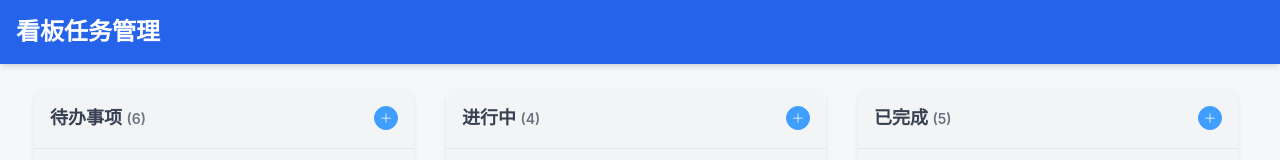
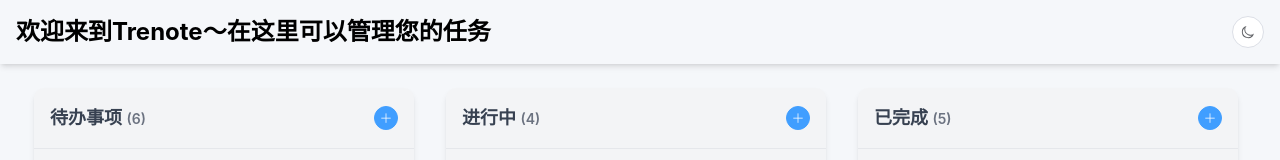
Before and after one commit to juseyanwu/Trenote, a Vue app: page / in a window 1280 px wide. Shown: the top 160 px of the page. Built offline with nearby package versions, Linux system fonts and the light colour scheme.

Commit message:
feat: 暗色模式

```diff
--- a/package.json
+++ b/package.json
@@ -19,6 +19,7 @@
     "@types/body-parser": "^1.19.5",
     "@types/express": "^5.0.0",
     "@vercel/blob": "^0.27.3",
+    "@vueuse/core": "^13.0.0",
     "body-parser": "^1.20.3",
     "cors": "^2.8.5",
     "dotenv": "^16.4.7",
--- a/src/App.vue
+++ b/src/App.vue
@@ -1,7 +1,19 @@
 <template>
   <div class="app-container">
-    <header class="bg-blue-600 text-white p-4 shadow-md">
-      <h1 class="text-2xl font-bold">看板任务管理</h1>
+    <header class="bg-white-600 dark:bg-gray-800 text-white p-4 shadow-md flex justify-between items-center">
+      <h1 class="text-2xl font-bold text-black dark:text-white">欢迎来到Trenote～在这里可以管理您的任务</h1>
+      <div class="theme-switch">
+        <el-tooltip :content="isDark ? '切换到亮色模式' : '切换到暗色模式'" placement="bottom">
+          <el-button circle @click="toggleDark()">
+            <el-icon v-if="isDark">
+              <Sunny />
+            </el-icon>
+            <el-icon v-else>
+              <Moon />
+            </el-icon>
+          </el-button>
+        </el-tooltip>
+      </div>
     </header>
     <main class="p-4">
       <router-view />
@@ -10,7 +22,17 @@
 </template>
 
 <script setup lang="ts">
-// 主应用组件
+import { useDark, useToggle } from '@vueuse/core'
+import { Sunny, Moon } from '@element-plus/icons-vue'
+
+// 使用Element Plus的useDark钩子实现暗黑模式切换
+const isDark = useDark({
+  selector: 'html',
+  attribute: 'class',
+  valueDark: 'dark',
+  valueLight: ''
+})
+const toggleDark = useToggle(isDark)
 </script>
 
 <style>
@@ -20,10 +42,17 @@
   min-height: 100vh;
   display: flex;
   flex-direction: column;
-  background-color: #f5f7fa;
+  background-color: var(--bg-color);
+  color: var(--text-color);
 }
 
 main {
   flex: 1;
 }
+
+.theme-switch {
+  transition: all 0.3s ease;
+}
+
+/* 暗黑模式样式通过styles.css全局设置 */
 </style>
--- a/src/components/DraggableTaskCard.vue
+++ b/src/components/DraggableTaskCard.vue
@@ -1,46 +1,31 @@
 <template>
   <div
-    class="task-card bg-white rounded-lg shadow-sm overflow-hidden hover:shadow-md transition-all duration-300 waterfall-item"
-    @dragstart="onDragStart"
-    @dragend="onDragEnd"
-  >
+    class="task-card bg-white dark:bg-gray-700 rounded-lg shadow-sm overflow-hidden hover:shadow-md transition-all duration-300 waterfall-item"
+    @dragstart="onDragStart" @dragend="onDragEnd">
     <!-- 卡片图片 -->
     <div v-if="task.image" :class="`card-image card-image-${task.id}`" :style="imageContainerStyle">
-      <div
-        v-if="!imageLoaded"
-        class="image-placeholder bg-gray-200 flex items-center justify-center"
-      >
-        <el-icon class="text-gray-400 text-xl"><Picture /></el-icon>
+      <div v-if="!imageLoaded" class="image-placeholder bg-gray-200 dark:bg-gray-600 flex items-center justify-center">
+        <el-icon class="text-gray-400 text-xl">
+          <Picture />
+        </el-icon>
       </div>
-      <img
-        :src="task.image"
-        :alt="task.title"
-        class="w-full object-cover"
-        @load="onImageLoad"
-        @error="onImageError"
-        :style="imageLoaded ? '' : 'display: none;'"
-      />
+      <img :src="task.image" :alt="task.title" class="w-full object-cover" @load="onImageLoad" @error="onImageError"
+        :style="imageLoaded ? '' : 'display: none;'" />
     </div>
 
     <!-- 卡片内容 -->
     <div class="card-content p-4">
       <!-- 标题 -->
-      <h4 class="text-base font-medium text-gray-800 mb-3 line-clamp-2">{{ task.title }}</h4>
+      <h4 class="text-base font-medium text-gray-800 dark:text-gray-100 mb-3 line-clamp-2">{{ task.title }}</h4>
 
       <!-- 描述 -->
-      <p v-if="task.description" class="text-sm text-gray-600 mb-3 line-clamp-3">
+      <p v-if="task.description" class="text-sm text-gray-600 dark:text-gray-300 mb-3 line-clamp-3">
         {{ task.description }}
       </p>
 
       <!-- 标签 -->
       <div v-if="task.tags && task.tags.length" class="tags-container flex flex-wrap gap-1 mb-3">
-        <el-tag
-          v-for="(tag, index) in task.tags"
-          :key="index"
-          size="small"
-          effect="plain"
-          class="text-xs"
-        >
+        <el-tag v-for="(tag, index) in task.tags" :key="index" size="small" effect="plain" class="text-xs">
           {{ tag }}
         </el-tag>
       </div>
@@ -57,10 +42,14 @@
         <!-- 操作按钮 -->
         <div class="action-buttons flex">
           <el-button type="primary" size="small" circle plain @click.stop="$emit('edit')">
-            <el-icon><Edit /></el-icon>
+            <el-icon>
+              <Edit />
+            </el-icon>
           </el-button>
           <el-button type="danger" size="small" circle plain @click.stop="$emit('delete')">
-            <el-icon><Delete /></el-icon>
+            <el-icon>
+              <Delete />
+            </el-icon>
           </el-button>
         </div>
       </div>
@@ -212,8 +201,8 @@
   border-radius: 12px;
   overflow: hidden;
   margin-bottom: 12px;
-  background-color: #fff;
-  box-shadow: 0 2px 8px rgba(0, 0, 0, 0.05);
+  background-color: var(--card-bg);
+  box-shadow: 0 2px 8px var(--shadow-color);
   cursor: grab;
 }
 
@@ -234,8 +223,10 @@
   object-fit: cover;
   border-top-left-radius: 12px;
   border-top-right-radius: 12px;
-  pointer-events: none; /* 禁用图片的鼠标事件，确保拖拽事件由父元素处理 */
-  user-select: none; /* 防止图片被选中 */
+  pointer-events: none;
+  /* 禁用图片的鼠标事件，确保拖拽事件由父元素处理 */
+  user-select: none;
+  /* 防止图片被选中 */
 }
 
 .image-placeholder {
--- a/src/styles.css
+++ b/src/styles.css
@@ -4,11 +4,67 @@
 
 :root {
   --el-color-primary: #409eff;
+  --bg-color: #f5f7fa;
+  --text-color: #303133;
+  --border-color: #e4e7ed;
+  --card-bg: #ffffff;
+  --shadow-color: rgba(0, 0, 0, 0.1);
+  --transition-duration: 0.3s;
+}
+
+html.dark {
+  --el-color-primary: #9a9898;
+  --bg-color: #1a1a1a;
+  --text-color: #e5eaf3;
+  --border-color: #4c4d4f;
+  --card-bg: #252525;
+  --shadow-color: rgba(0, 0, 0, 0.3);
+
+  /* Element Plus 组件暗色模式变量覆盖 */
+  --el-button-bg-color: #2b2b2b;
+  --el-button-text-color: #e5eaf3;
+  --el-button-border-color: #4c4d4f;
+  --el-button-hover-bg-color: #363636;
+  --el-button-hover-text-color: #ffffff;
+
+  --el-tag-bg-color: #2b2b2b;
+  --el-tag-border-color: #4c4d4f;
+  --el-tag-text-color: #e5eaf3;
+  --el-tag-hover-color: #363636;
+
+  --el-fill-color-blank: #252525;
+  --el-bg-color: #252525;
+  --el-bg-color-overlay: #2b2b2b;
+
+  --el-text-color-primary: #e5eaf3;
+  --el-text-color-regular: #c0c4cc;
+  --el-text-color-secondary: #a3a6ad;
+
+  --el-border-color: #4c4d4f;
+  --el-border-color-light: #4c4d4f;
+  --el-border-color-lighter: #363636;
+
+  --el-fill-color: #2b2b2b;
+  --el-fill-color-light: #363636;
+  --el-fill-color-lighter: #404040;
+
+  --el-disabled-bg-color: #252525;
+  --el-disabled-text-color: #7c7c7c;
+  --el-disabled-border-color: #4c4d4f;
+
+  --el-overlay-color: rgba(0, 0, 0, 0.8);
+  --el-mask-color: rgba(0, 0, 0, 0.8);
+
+  --el-box-shadow: 0 2px 12px 0 rgba(0, 0, 0, 0.3);
+  --el-box-shadow-light: 0 2px 8px 0 rgba(0, 0, 0, 0.3);
 }
 
 body {
   margin: 0;
   font-family: 'Inter', sans-serif;
+  transition:
+    background-color var(--transition-duration),
+    color var(--transition-duration);
 }
 
 /* 自定义滚动条样式 */
@@ -18,7 +74,7 @@
 }
 
 ::-webkit-scrollbar-track {
-  background: #f1f1f1;
+  background: var(--bg-color);
   border-radius: 3px;
 }
 
@@ -30,3 +86,10 @@
 ::-webkit-scrollbar-thumb:hover {
   background: #a8a8a8;
 }
+
+/* 暗黑模式过渡效果 */
+* {
+  transition:
+    background-color var(--transition-duration),
+    border-color var(--transition-duration);
+}
--- a/tailwind.config.js
+++ b/tailwind.config.js
@@ -1,9 +1,7 @@
 /** @type {import('tailwindcss').Config} */
 export default {
-  content: [
-    "./index.html",
-    "./src/**/*.{vue,js,ts,jsx,tsx}",
-  ],
+  content: ['./index.html', './src/**/*.{vue,js,ts,jsx,tsx}'],
+  darkMode: 'class', // 启用class策略的暗黑模式
   theme: {
     extend: {},
   },
```
Also changed, not shown: src/views/KanbanView.vue (+46 -45 lines), 1 other file (tests, documents, lock files or other folders).
